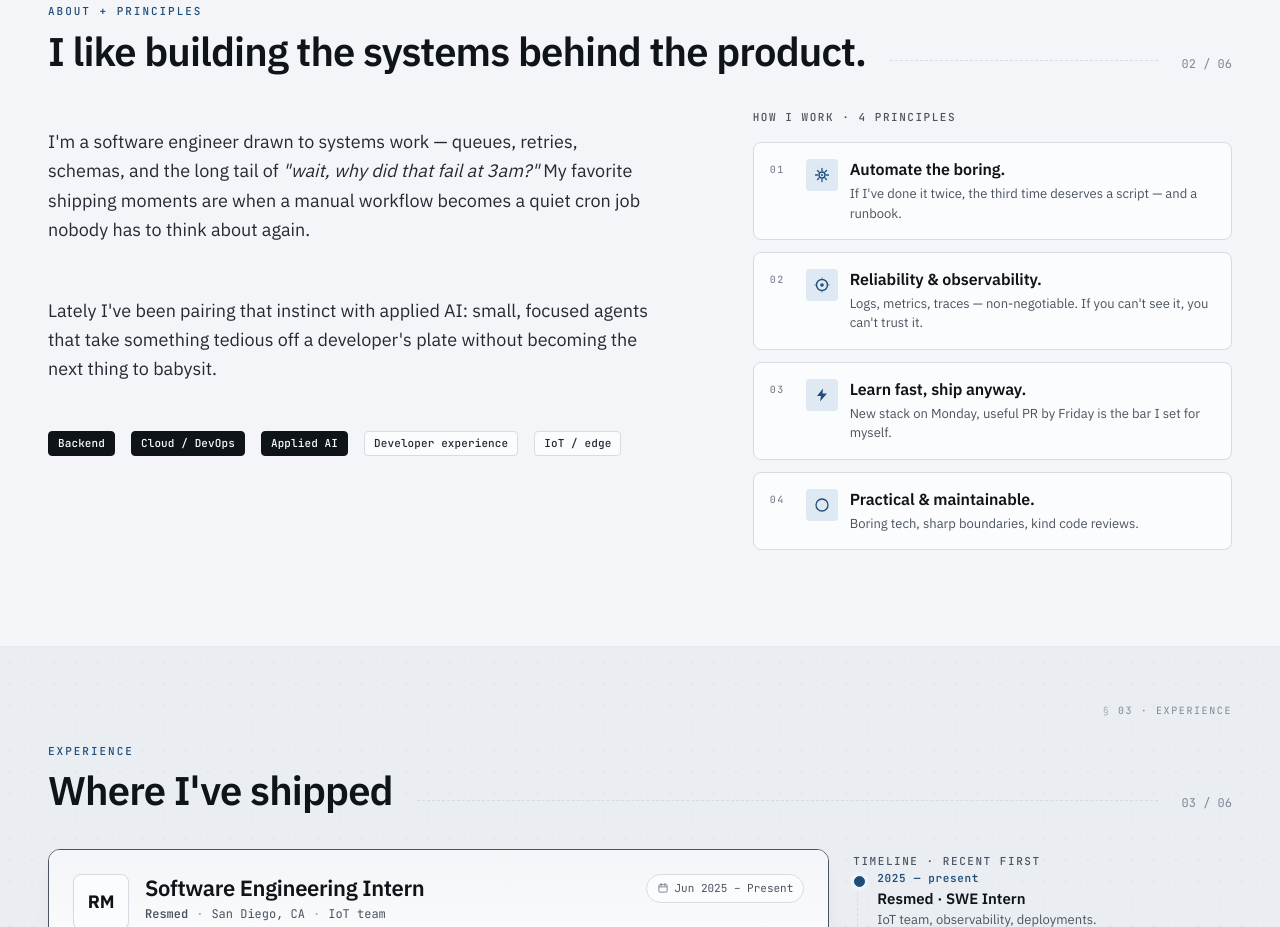
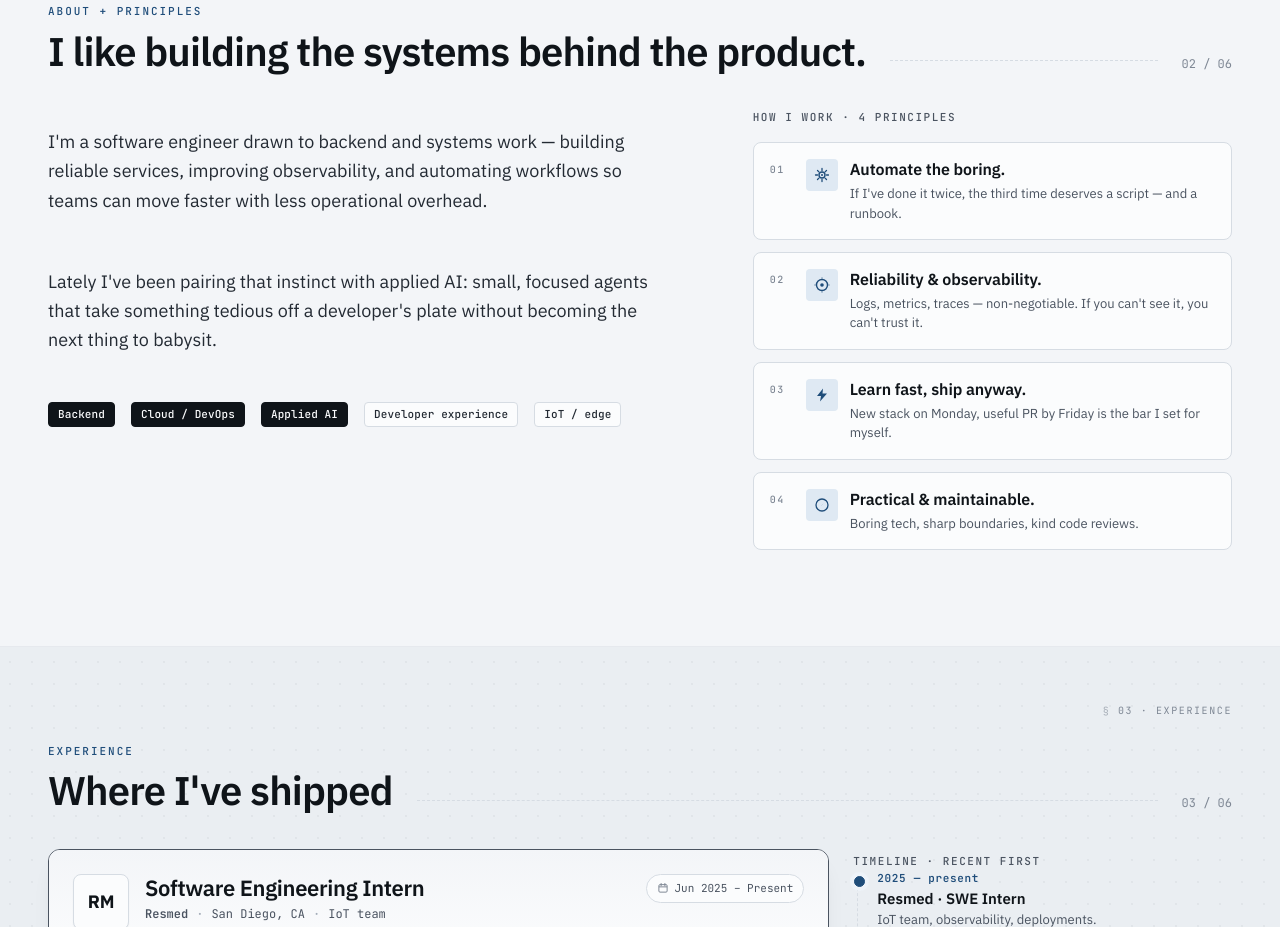
Before and after one commit to John5675/portfolio, a React (Vite) app: page / in a window 1280 px wide. Shown: the part 1020-1947 px from the top of the page. Built offline with nearby package versions, Linux system fonts and the light colour scheme.

Commit message:
Polish about paragraph
Co-authored-by: Copilot <223556219+Copilot@users.noreply.github.com>

```diff
--- a/src/components/About.jsx
+++ b/src/components/About.jsx
@@ -53,9 +53,9 @@ export default function About() {
 
       <div className="col-1-7 stack-4">
         <p className="t-body lede">
-          I'm a software engineer drawn to systems work — queues, retries, schemas, and the long
-          tail of <i>"wait, why did that fail at 3am?"</i> My favorite shipping moments are when a
-          manual workflow becomes a quiet cron job nobody has to think about again.
+          I'm a software engineer drawn to backend and systems work — building reliable services,
+          improving observability, and automating workflows so teams can move faster with less
+          operational overhead.
         </p>
         <p className="t-body lede">
           Lately I've been pairing that instinct with applied AI: small, focused agents that take
```
